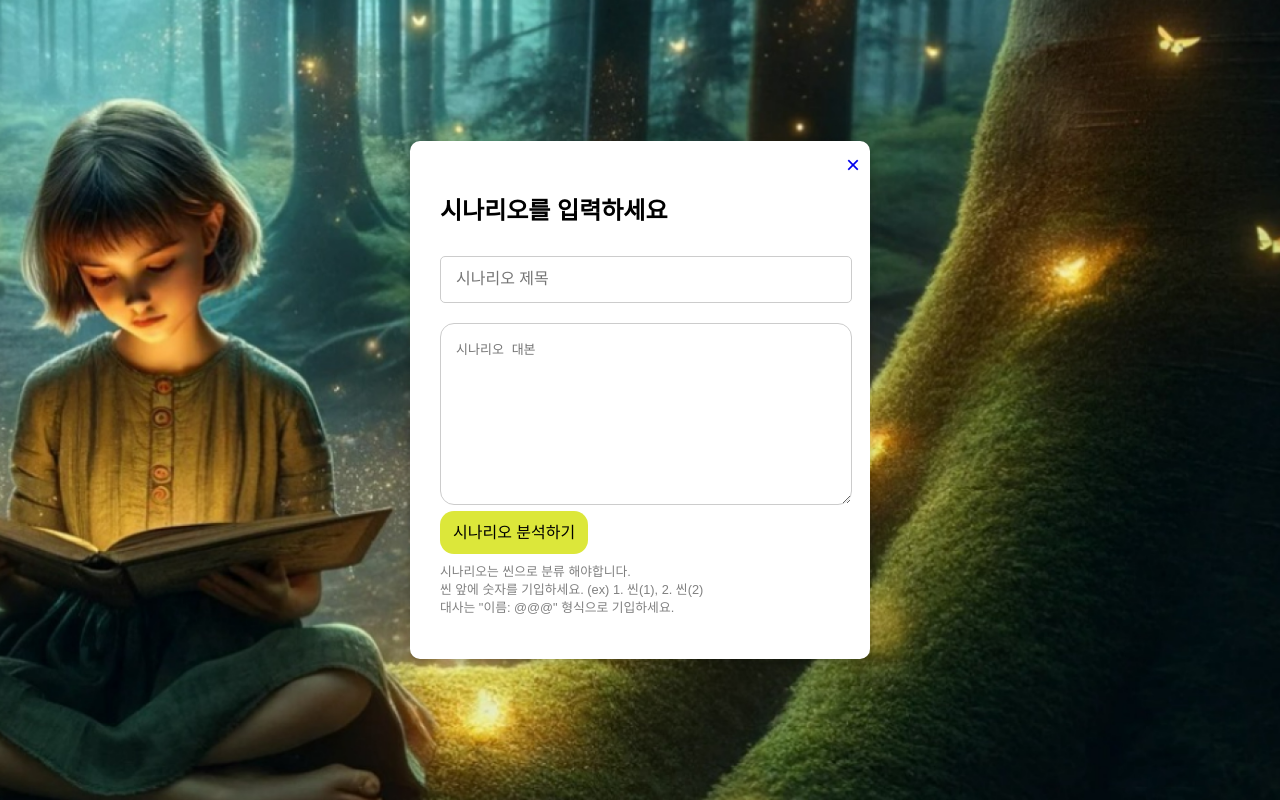
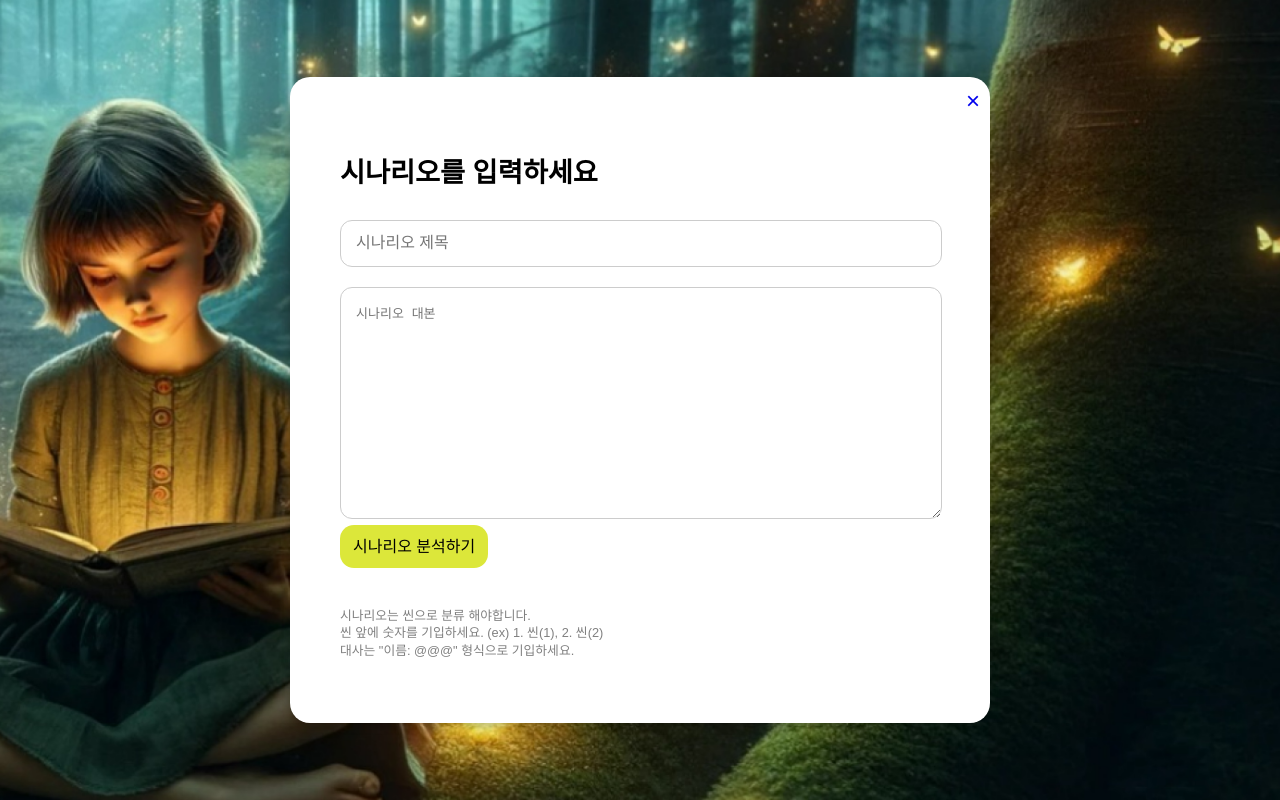
Before and after one commit to wudxoe/Emotion_Voice_TTS, a React (Create React App) app in the folder tts/: page /ScenarioInput in a window 1280 px wide. Built offline with nearby package versions, Linux system fonts and the light colour scheme.

Commit message:
wudxoe_edit ScerioInput

```diff
--- a/tts/package.json
+++ b/tts/package.json
@@ -3,6 +3,9 @@
   "version": "0.1.0",
   "private": true,
   "dependencies": {
+    "@fortawesome/fontawesome-svg-core": "^6.5.2",
+    "@fortawesome/free-brands-svg-icons": "^6.5.2",
+    "@fortawesome/react-fontawesome": "^0.2.2",
     "@testing-library/jest-dom": "^5.17.0",
     "@testing-library/react": "^13.4.0",
     "@testing-library/user-event": "^13.5.0",
--- a/tts/src/page/ScenarioInputPage.js
+++ b/tts/src/page/ScenarioInputPage.js
@@ -16,9 +16,9 @@
     const formContainerStyle = {
         backgroundColor: 'white',
         color: 'black',
-        padding: '30px',
-        borderRadius: '10px',
-        width: '400px',
+        padding: '50px',
+        borderRadius: '20px',
+        width: '600px',
         boxShadow: '0 4px 8px rgba(0, 0, 0, 0.2)',
         textAlign: 'left',
         position: 'relative'
@@ -36,7 +36,7 @@
     };
 
     const headerStyle = {
-        fontSize: '1.5em',
+        fontSize: '1.7em',
         fontWeight: 'bold',
         marginBottom: '20px',
     };
@@ -46,7 +46,7 @@
         height: '15px',
         padding: '15px',
         margin: '10px 0',
-        borderRadius: '5px',
+        borderRadius: '12px',
         border: '1px solid #ccc',
         fontSize: '1em',
         backgroundColor: 'white',
@@ -55,10 +55,10 @@
 
     const textareaStyle = {
         width: '95%',
-        height: '150px',
+        height: '200px',
         padding: '15px',
         margin: '10px 0',
-        borderRadius: '14px',
+        borderRadius: '12px',
         border: '1px solid #ccc',
         fontSize: '1em',
         backgroundColor: 'white',
@@ -80,7 +80,7 @@
 
     const noteStyle = {
         fontSize: '0.8em',
-        marginTop: '20px',
+        marginTop: '50px',
         color: 'gray',
         lineHeight: '1.4',
     };
```
Also changed, not shown: 1 other file (tests, documents, lock files or other folders).
